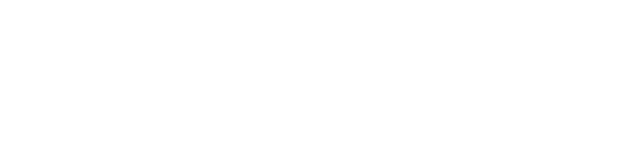
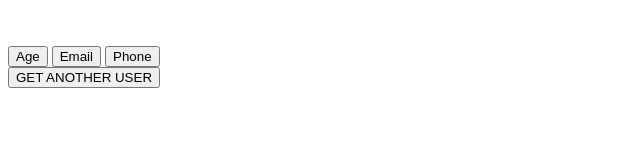
Before and after one commit to acciojob/random-user-js-kumarigeetanjli, a website: page main.html in a window 1280 px wide. Shown: the whole page, without its empty margins (0-640 px from the left). Drawn offline with Linux system fonts and the light colour scheme.

Commit message:
Update main.html

```diff
--- a/main.html
+++ b/main.html
@@ -8,7 +8,26 @@
 
 <body>
 	<!-- the entire body must be written by student -->
-    <script type="text/javascript" src="./script.js">
+
+	<article class="user">
+		<div class="img-holder">
+		<img src="">
+		</div>
+		<h2 class="user-name"></h2>
+		<section class="user-info">
+
+
+		</section>
+		<div class="btn-holder">
+		<button data-attr="age">Age</button>
+		<button data-attr="email">Email</button>
+		<button data-attr="phone">Phone</button>
+		</div>
+		</article>
+		<button onclick="display()" id="getUser">GET ANOTHER USER</button>
+
+
+<script type="text/javascript" src="./script.js">
 </script>
 
 </body>
```
